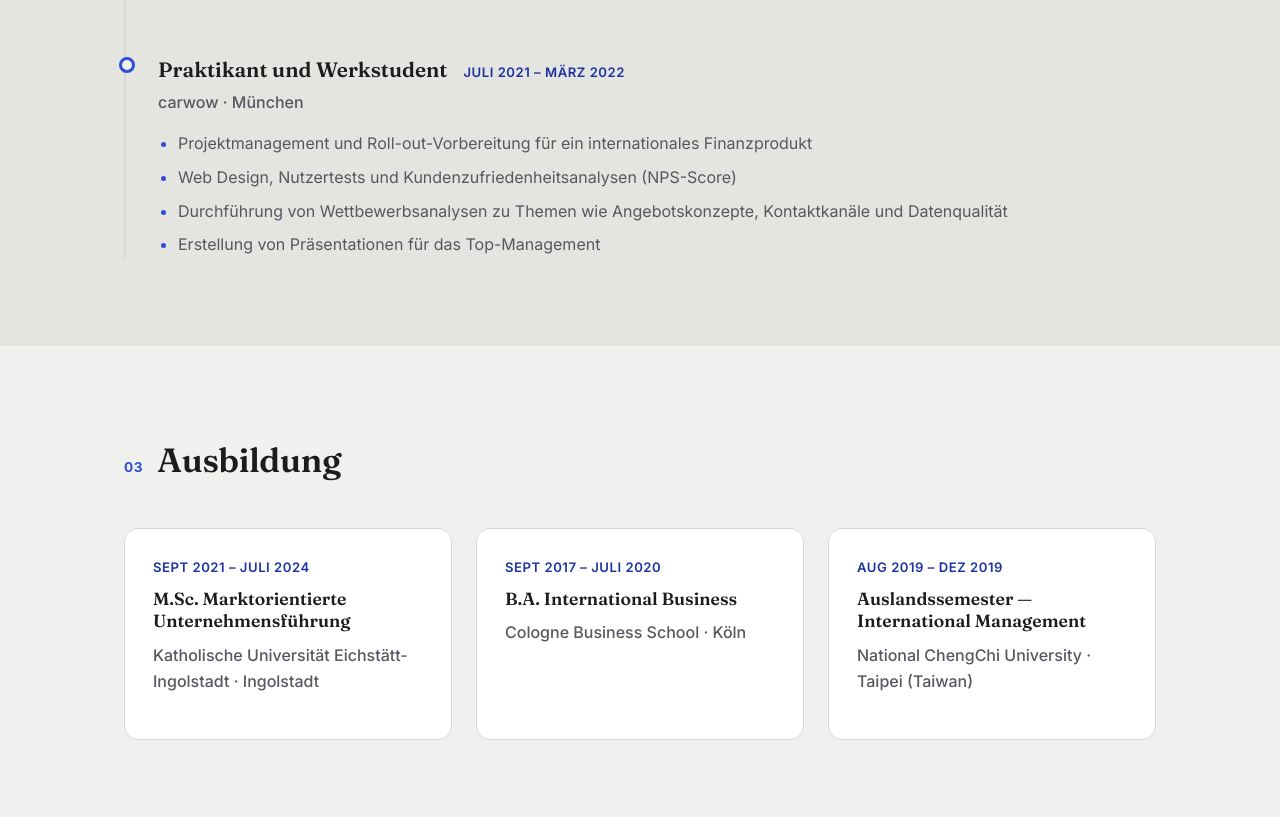
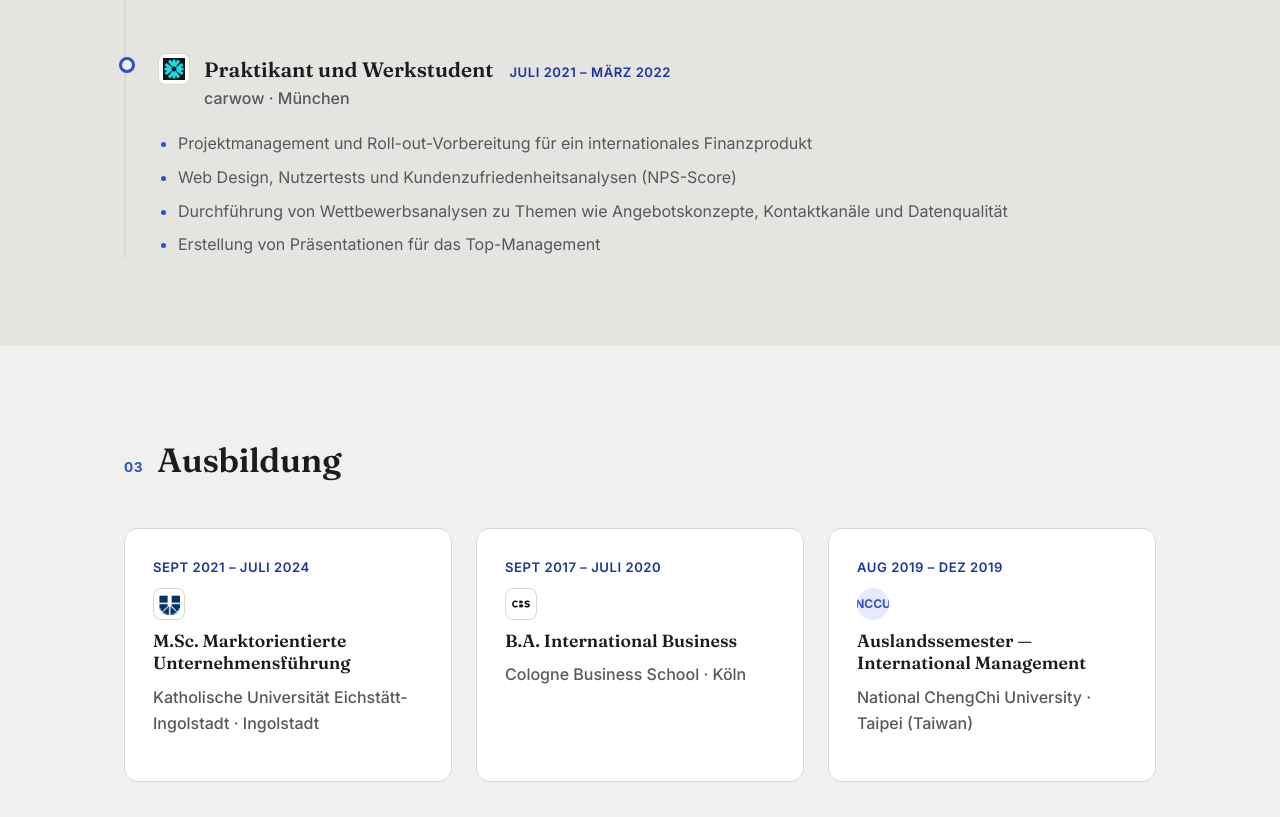
Before and after one commit to codecrackerbeginner/lewis-becker-portfolio, a plain HTML site: page index.html in a window 1280 px wide. Shown: the part 1932-2749 px from the top of the page. Drawn offline with Linux system fonts and the light colour scheme.

Commit message:
Institutions-Logos zu Erfahrungs-Timeline und Ausbildungs-Karten hinzugefuegt

```diff
--- a/index.html
+++ b/index.html
@@ -102,10 +102,15 @@
           <div class="timeline-marker"></div>
           <div class="timeline-content">
             <div class="timeline-head">
+              <div class="org-logo"><img src="assets/logos/progenium.png" alt="PROGENIUM The Resultants Logo"></div>
+              <div class="timeline-head-text">
+                <div class="timeline-head-top">
                   <h3>Senior Consultant</h3>
                   <span class="timeline-date">April 2022 – Heute</span>
                 </div>
                 <p class="timeline-org">PROGENIUM The Resultants · München</p>
+              </div>
+            </div>
             <ul>
               <li>Programm-Owner „KVP" innerhalb eines Customer-Success-Projekts</li>
               <li>Beratung von Unternehmen in Strategie-, Digitalisierungs- und Effizienzprojekten</li>
@@ -125,10 +130,15 @@
           <div class="timeline-marker"></div>
           <div class="timeline-content">
             <div class="timeline-head">
+              <div class="org-logo"><img src="assets/logos/carwow.png" alt="carwow Logo"></div>
+              <div class="timeline-head-text">
+                <div class="timeline-head-top">
                   <h3>Praktikant und Werkstudent</h3>
                   <span class="timeline-date">Juli 2021 – März 2022</span>
                 </div>
                 <p class="timeline-org">carwow · München</p>
+              </div>
+            </div>
             <ul>
               <li>Projektmanagement und Roll-out-Vorbereitung für ein internationales Finanzprodukt</li>
               <li>Web Design, Nutzertests und Kundenzufriedenheitsanalysen (NPS-Score)</li>
@@ -148,16 +158,19 @@
       <div class="edu-grid">
         <div class="edu-card reveal">
           <span class="timeline-date">Sept 2021 – Juli 2024</span>
+          <div class="org-logo"><img src="assets/logos/ku.png" alt="Katholische Universität Eichstätt-Ingolstadt Logo"></div>
           <h3>M.Sc. Marktorientierte Unternehmensführung</h3>
           <p class="timeline-org">Katholische Universität Eichstätt-Ingolstadt · Ingolstadt</p>
         </div>
         <div class="edu-card reveal">
           <span class="timeline-date">Sept 2017 – Juli 2020</span>
+          <div class="org-logo"><img src="assets/logos/cbs.png" alt="Cologne Business School Logo"></div>
           <h3>B.A. International Business</h3>
           <p class="timeline-org">Cologne Business School · Köln</p>
         </div>
         <div class="edu-card reveal">
           <span class="timeline-date">Aug 2019 – Dez 2019</span>
+          <div class="org-logo org-logo--fallback">NCCU</div>
           <h3>Auslandssemester — International Management</h3>
           <p class="timeline-org">National ChengChi University · Taipei (Taiwan)</p>
         </div>
--- a/style.css
+++ b/style.css
@@ -406,15 +406,51 @@ body {
 }
 .timeline-head {
   display: flex;
+  align-items: flex-start;
+  gap: 14px;
+  margin-bottom: 4px;
+}
+.timeline-head-text {
+  flex: 1;
+  min-width: 0;
+}
+.timeline-head-top {
+  display: flex;
   flex-wrap: wrap;
   align-items: baseline;
   gap: 10px 16px;
-  margin-bottom: 4px;
 }
 .timeline-head h3 {
   font-family: var(--font-display);
   font-size: 1.3rem;
   margin: 0;
+}
+.org-logo {
+  width: 32px;
+  height: 32px;
+  flex-shrink: 0;
+  background: var(--surface);
+  border: 1px solid var(--border);
+  border-radius: 8px;
+  display: flex;
+  align-items: center;
+  justify-content: center;
+  overflow: hidden;
+}
+.org-logo img {
+  width: 100%;
+  height: 100%;
+  object-fit: contain;
+  padding: 4px;
+}
+.org-logo--fallback {
+  background: color-mix(in srgb, var(--accent) 12%, transparent);
+  border: none;
+  border-radius: 50%;
+  color: var(--accent);
+  font-family: var(--font-body);
+  font-weight: 700;
+  font-size: 0.75rem;
 }
 .timeline-date {
   font-size: 0.82rem;
```
Also changed, not shown: assets/logos/carwow.png (added), assets/logos/cbs.png (added), assets/logos/ku.png (added), assets/logos/progenium.png (added). Lines whose indentation alone changed are shown as unchanged.
